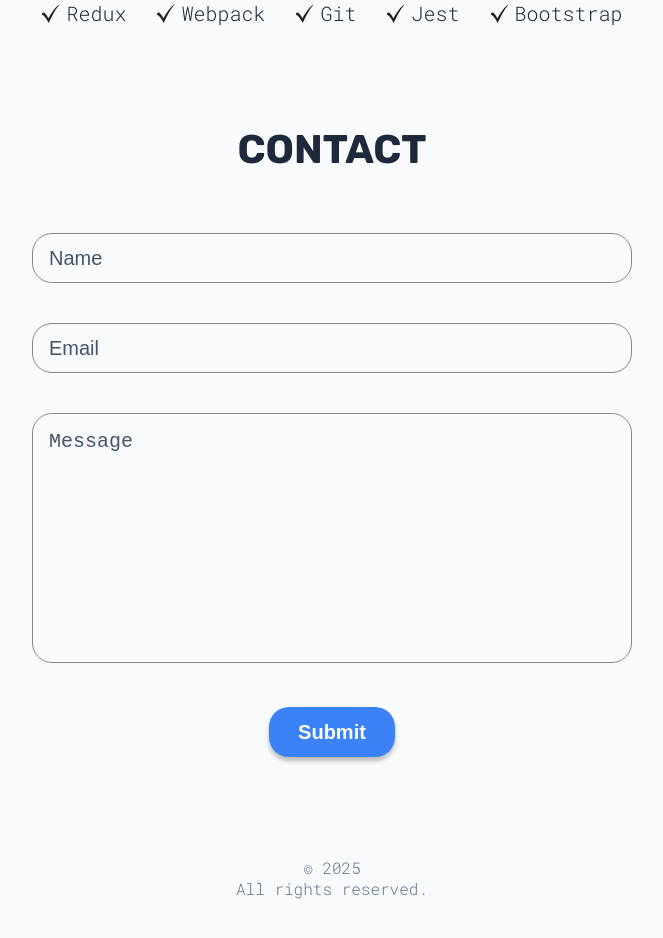
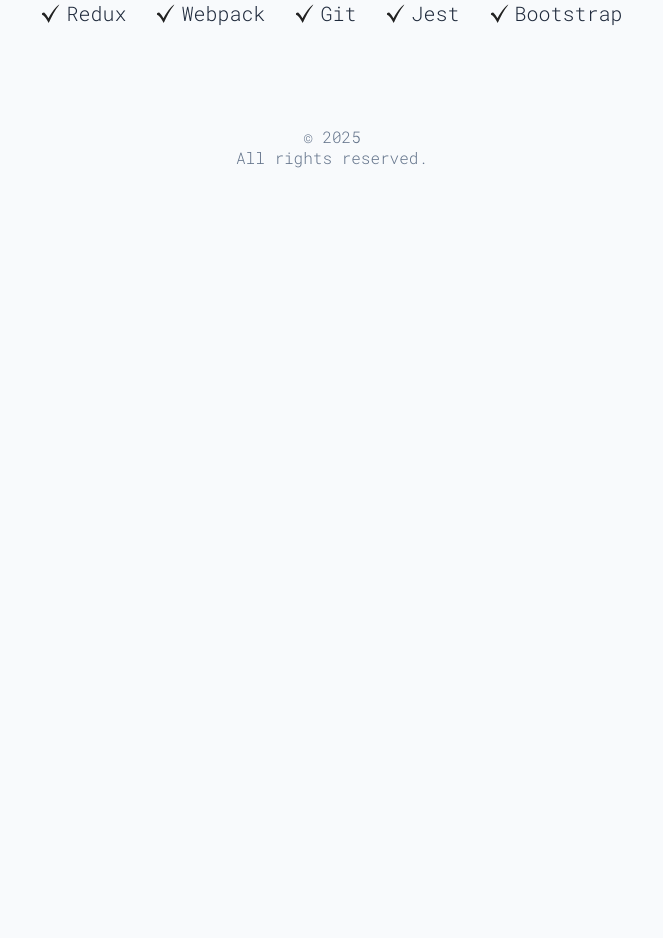
Before and after one commit to mizunate-tech/my-portfolio, a React (Vite) app: page / in a window 1280 px wide. Shown: the part 1700-2638 px from the top of the page, without its empty margins (308-971 px from the left). After the commit the page ends 1928 px from the top, so only its background shows below. Built offline with nearby package versions, Linux system fonts and the light colour scheme.

Commit message:
Added my profile

```diff
--- a/src/App.jsx
+++ b/src/App.jsx
@@ -1,5 +1,4 @@
 import "./App.css";
-import Contact from "./sections/Contact/Contact";
 import Footer from "./sections/Footer/Footer";
 import Hero from "./sections/Hero/Hero";
 import Projects from "./sections/Projects/Projects";
@@ -10,7 +9,6 @@
       <Hero />
       <Projects />
       <Skills />
-      <Contact />
       <Footer />
     </>
   );
--- a/src/sections/Contact/Contact.jsx
+++ /dev/null
@@ -1,50 +0,0 @@
-import React from "react";
-import styles from "./ContactStyles.module.css";
-
-function Contact() {
-  return (
-    <section id="contact" className={styles.container}>
-      <h1 className="sectionTitle">Contact</h1>
-      <form action="">
-        <div className="formGroup">
-          <label htmlFor="name" hidden>
-            Name
-          </label>
-          <input
-            type="text"
-            name="name"
-            id="name"
-            placeholder="Name"
-            required
-          />
-        </div>
-        <div className="formGroup">
-          <label htmlFor="email" hidden>
-            email
-          </label>
-          <input
-            type="text"
-            Email="email"
-            id="email"
-            placeholder="Email"
-            required
-          />
-        </div>
-        <div className="formGroup">
-          <label htmlFor="message" hidden>
-            message
-          </label>
-          <textarea
-            name="message"
-            id="message"
-            placeholder="Message "
-            required
-          ></textarea>
-        </div>
-        <input className="hover btn" type="submit" Submit value="Submit" />
-      </form>
-    </section>
-  );
-}
-
-export default Contact;
--- a/src/sections/Contact/ContactStyles.module.css
+++ /dev/null
@@ -1,79 +0,0 @@
-.container {
-  display: flex;
-  flex-direction: column;
-  text-align: center;
-}
-
-form {
-  display: flex;
-  flex-direction: column;
-  gap: 30px;
-}
-
-textarea,
-input:not([type="submit"]) {
-  height: 50px;
-  padding-left: 16px;
-  width: 250px;
-}
-
-textarea {
-  padding-top: 16px;
-  resize: none;
-  height: 250px;
-}
-
-input,
-textarea {
-  border-radius: 20px;
-  border: #888 1px solid;
-  box-sizing: border-box;
-  justify-self: center;
-  background-color: var(--background-color);
-  color: var(--form-text-color);
-}
-
-::placeholder {
-  color: var(--form-text-color);
-}
-
-input[type="submit"] {
-  background-color: var(--btn-color);
-  color: var(--btn-text-color);
-  border: none;
-  border-radius: 20px;
-  width: 126px;
-  height: 50px;
-  font-size: 20px;
-  font-weight: bold;
-  box-shadow: 0 4px 4px rgba(0, 0, 0, 0.25);
-  transition: box-shadow 200ms ease-in-out, transform 200ms ease-in-out;
-  margin: auto;
-}
-
-input[type="submit"]:hover {
-  transform: scale(1.05);
-}
-
-input[type="submit"]:active {
-  transform: translateY(2px);
-  box-shadow: 0 2px 2px rgba(0, 0, 0, 0.25);
-}
-
-@media (width >= 800px) {
-  textarea,
-  input:not([type="submit"]) {
-    width: 600px;
-    font-size: 20px;
-  }
-  form {
-    gap: 40px;
-  }
-}
-
-@media (width >= 1400px) {
-  textarea,
-  input:not([type="submit"]) {
-    width: 800px;
-  }
-}
--- a/src/sections/Hero/Hero.jsx
+++ b/src/sections/Hero/Hero.jsx
@@ -36,7 +36,7 @@
           <br />
           Barra
         </h1>
-        <h2>Data Analyst</h2>
+        <h2>Currently Learning Data Analysis with Pandas</h2>
         <span>
           <a href="https://twitter.com/mizunate" target="_blank">
             <img src={twitterIcon} alt="Twitter Icon" />
```
Also changed, not shown: 1 other file (tests, documents, lock files or other folders).
